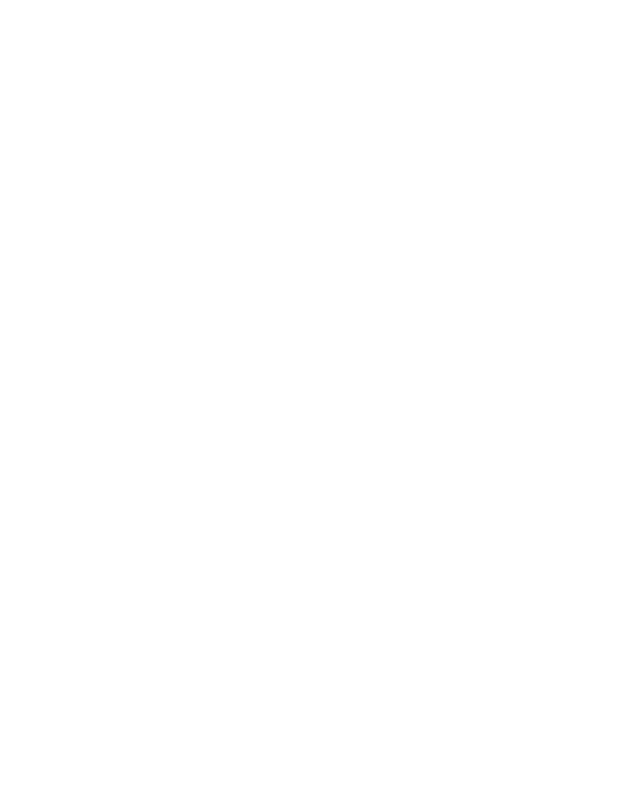
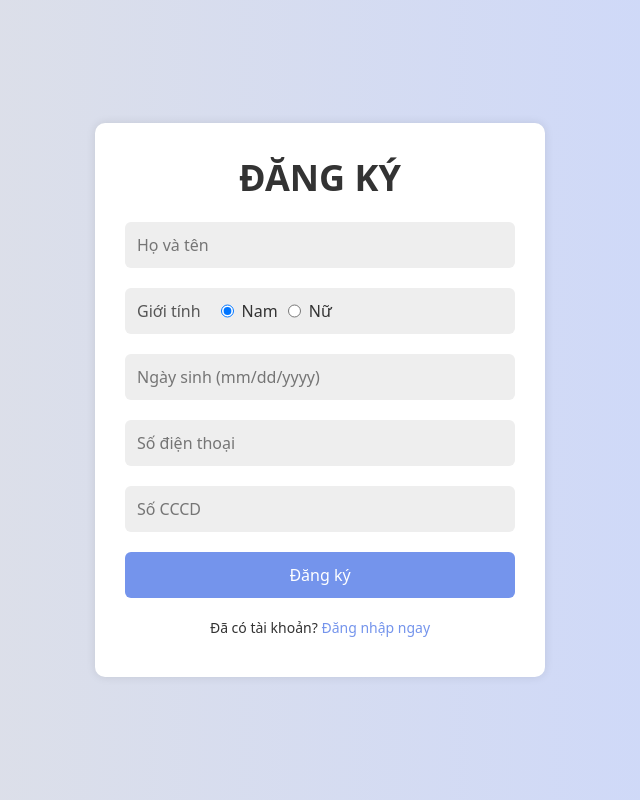
Before and after one commit to UIT-20520387/MAM-System, a plain HTML site: page front-end/register.html in a window 1280 px wide. Shown: the whole page, without its empty margins (320-960 px from the left). Drawn offline with Linux system fonts and the light colour scheme.

Commit message:
add register UI

```diff
--- a/front-end/register.html
+++ b/front-end/register.html
@@ -0,0 +1,47 @@
+<!DOCTYPE html>
+<html lang="en">
+
+<head>
+    <meta charset="UTF-8">
+    <meta name="viewport" content="width=device-width, initial-scale=1.0">
+    <title>Mini Apartment Management System</title>
+    <link rel="stylesheet" href="styles/global.css">
+    <link rel="stylesheet" href="./styles/login-register.css">
+</head>
+
+<body>
+    <div class="container">
+        <div class="form-box" id="login-form">
+            <form action="">
+                <h2>ĐĂNG KÝ</h2>
+                <input type="text" name="fullname" id="fullnameInput" placeholder="Họ và tên" required>
+
+                <div class="input-group gender-group">
+                    <span class="label">Giới tính</span>
+
+                    <label class="radio-label">
+                        <input type="radio" name="gender" value="Name" id="genderMale" checked required>
+                        Nam
+                    </label>
+
+                    <label class="radio-label" style="margin-left: 10px;">
+                        <input type="radio" name="gender" value="Nữ" id="genderFemale">
+                        Nữ
+                    </label>
+                </div>
+
+                <input type="text" name="dob" id="dobInput" placeholder="Ngày sinh (mm/dd/yyyy)" required
+                   onfocus="this.type='date'" onblur="if(!this.value) this.type='text'">
+
+                <!-- <input type="date" name="date" id="dobInput" placeholder="Ngày sinh" required> -->
+                <input type="tel" name="tel" id="phoneInput" placeholder="Số điện thoại" required>
+                <input type="tel" name="tel" id="idCardInput" placeholder="Số CCCD" required>
+
+                <button type="submit" name="register" id="registerBtn">Đăng ký</button>
+                <p>Đã có tài khoản? <a href="./index.html">Đăng nhập ngay</a></p>
+            </form>
+        </div>
+    </div>
+</body>
+
+</html>
--- a/front-end/styles/login-register.css
+++ b/front-end/styles/login-register.css
@@ -26,7 +26,7 @@
     margin-bottom: 20px;
 }
 
-.form-box input {
+.form-box input:not([type="radio"]):not([type="checkbox"]) {
     width: 100%;
     padding: 12px;
     background: #eee;
@@ -70,3 +70,41 @@
 .form-box a:hover {
     text-decoration: underline;
 }
+
+.gender-group {
+    margin-bottom: 20px;
+    display: flex;
+    align-items: center;
+    padding: 12px;
+    background: #eee;
+    border-radius: 6px;
+}
+
+.gender-group .label {
+    font-size: 16px;
+    color: #555; /* Màu chữ hơi nhạt hơn input */
+    font-weight: 500;
+    margin-right: 20px; /* Khoảng cách giữa chữ "Giới tính" và các radio button */
+}
+
+.gender-group .radio-label {
+    display: inline-flex; /* Giúp căn chỉnh input và chữ trên cùng 1 hàng */
+    align-items: center;
+    font-size: 16px;
+    color: #333;
+    cursor: pointer;
+}
+
+.gender-group .radio-label input[type="radio"] {
+    width: auto;
+    height: 16px;
+    margin-right: 8px;
+    margin-bottom: 0;
+    padding: 0;
+    background: transparent;
+    border: 1px solid #ccc;
+}
+
+.form-box input[type="radio"] {
+    margin-bottom: 0 !important;
+}
```
